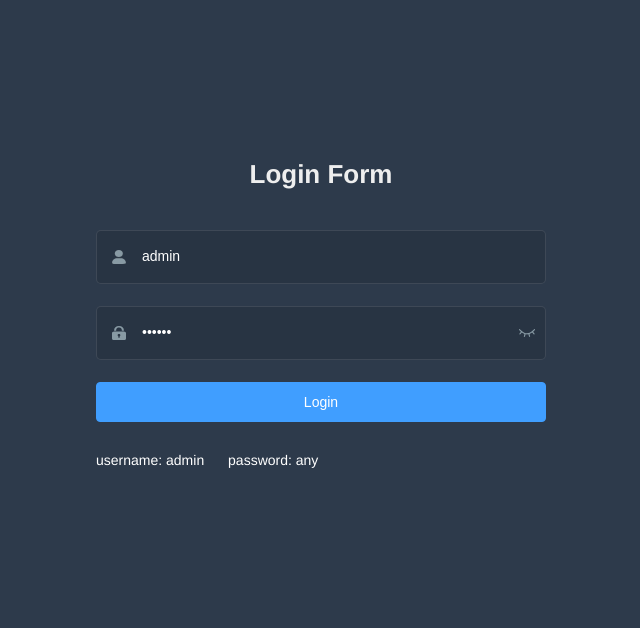
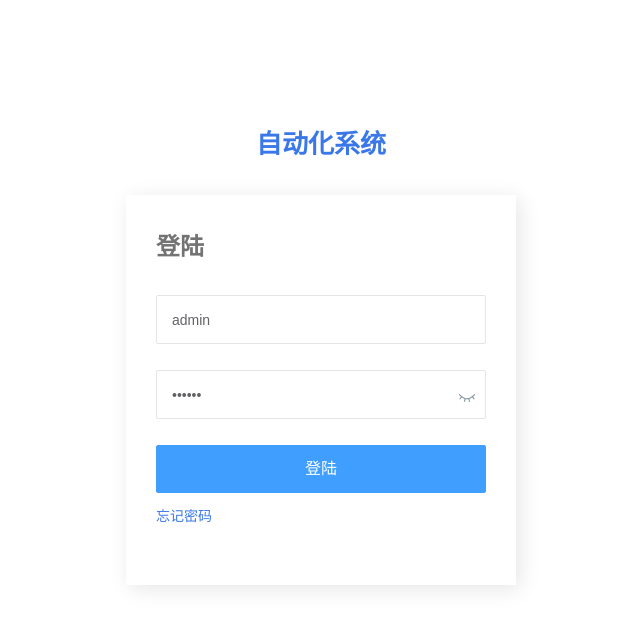
Before and after one commit to wisdom1988/order-template-latest, a Vue app: page /#/login in a window 1280 px wide. Shown: the top 628 px of the page, without its empty margins (319-959 px from the left). Built offline with nearby package versions, Linux system fonts and the light colour scheme.

Commit message:
feat: 登陆模块

```diff
--- a/src/utils/validate.js
+++ b/src/utils/validate.js
@@ -18,3 +18,12 @@ export function validUsername(str) {
   const valid_map = ['admin', 'editor']
   return valid_map.indexOf(str.trim()) >= 0
 }
+
+/**
+ * @param {string} str
+ * @returns {Boolean}
+ */
+export function validMail(str) {
+  const mailReg = /^(\w+((-\w+)|(\.\w+))*)\+\w+((-\w+)|(\.\w+))*\@[A-Za-z0-9]+((\.|-)[A-Za-z0-9]+)*\.[A-Za-z0-9]+$/
+  return mailReg.test(str)
+}
--- a/src/views/login/index.vue
+++ b/src/views/login/index.vue
@@ -3,37 +3,38 @@
     <el-form ref="loginForm" :model="loginForm" :rules="loginRules" class="login-form" auto-complete="on" label-position="left">
 
       <div class="title-container">
-        <h3 class="title">Login Form</h3>
+        <h3 class="title">自动化系统</h3>
       </div>
 
+      <div class="form-container">
+        <h5 v-show="status === 1">登陆</h5>
+        <h5 v-show="status === 2">找回密码</h5>
         <el-form-item prop="username">
-        <span class="svg-container">
+          <!-- <span class="svg-container">
             <svg-icon icon-class="user" />
-        </span>
+          </span> -->
           <el-input
             ref="username"
             v-model="loginForm.username"
-          placeholder="Username"
+            placeholder="用户名称"
             name="username"
             type="text"
             tabindex="1"
-          auto-complete="on"
           />
         </el-form-item>
 
-      <el-form-item prop="password">
-        <span class="svg-container">
+        <el-form-item v-show="status === 1" prop="password">
+          <!-- <span class="svg-container">
             <svg-icon icon-class="password" />
-        </span>
+          </span> -->
           <el-input
             :key="passwordType"
             ref="password"
             v-model="loginForm.password"
             :type="passwordType"
-          placeholder="Password"
+            placeholder="密码"
             name="password"
             tabindex="2"
-          auto-complete="on"
             @keyup.enter.native="handleLogin"
           />
           <span class="show-pwd" @click="showPwd">
@@ -41,11 +42,32 @@
           </span>
         </el-form-item>
 
-      <el-button :loading="loading" type="primary" style="width:100%;margin-bottom:30px;" @click.native.prevent="handleLogin">Login</el-button>
+        <el-form-item v-show="status === 2" prop="usermail">
+          <!-- <span class="svg-container">
+            <svg-icon icon-class="user" />
+          </span> -->
+          <el-input
+            ref="usermail"
+            v-model="loginForm.usermail"
+            placeholder="用户名称"
+            name="usermail"
+            type="text"
+            tabindex="1"
+          />
+        </el-form-item>
 
-      <div class="tips">
+        <el-button :loading="loading" type="primary" style="width:100%;margin-bottom:30px;" @click.native.prevent="handleBtn">
+          {{ btnText }}
+        </el-button>
+
+        <div v-if="status === 1 || status === 2" class="toggleStatus" @click="toggleStatus">
+          {{ status === 1 ? '忘记密码' : '返回登陆' }}
+        </div>
+
+        <!-- <div class="tips">
           <span style="margin-right:20px;">username: admin</span>
           <span> password: any</span>
+        </div> -->
       </div>
 
     </el-form>
@@ -53,37 +75,39 @@
 </template>
 
 <script>
-import { validUsername } from '@/utils/validate'
+import { validUsername, validMail } from '@/utils/validate'
 
 export default {
   name: 'Login',
   data() {
-    const validateUsername = (rule, value, callback) => {
-      if (!validUsername(value)) {
-        callback(new Error('Please enter the correct user name'))
-      } else {
-        callback()
-      }
-    }
-    const validatePassword = (rule, value, callback) => {
-      if (value.length < 6) {
-        callback(new Error('The password can not be less than 6 digits'))
-      } else {
-        callback()
-      }
-    }
     return {
+      status: 1, // 1: 登陆 2: 找回密码 3: 发送邮件成功
       loginForm: {
         username: 'admin',
-        password: '111111'
-      },
-      loginRules: {
-        username: [{ required: true, trigger: 'blur', validator: validateUsername }],
-        password: [{ required: true, trigger: 'blur', validator: validatePassword }]
+        password: '111111',
+        usermail: ''
       },
       loading: false,
       passwordType: 'password',
       redirect: undefined
+    }
+  },
+  computed: {
+    btnText() {
+      if (this.status === 1) {
+        return '登陆'
+      }
+      if (this.status === 2) {
+        return '发送邮件'
+      }
+      return '确定'
+    },
+    loginRules() {
+      return {
+        username: [{ required: true, trigger: 'blur', validator: this.validateUsername }],
+        password: [{ required: this.status === 1, trigger: 'blur', validator: this.validatePassword }],
+        usermail: [{ required: this.status === 2, trigger: 'blur', validator: this.validateMail }]
+      }
     }
   },
   watch: {
@@ -95,6 +119,27 @@ export default {
     }
   },
   methods: {
+    validateUsername(rule, value, callback) {
+      if (!validUsername(value)) {
+        callback(new Error('请输入正确的用户名'))
+      } else {
+        callback()
+      }
+    },
+    validatePassword(rule, value, callback) {
+      if (value.length < 6) {
+        callback(new Error('The password can not be less than 6 digits'))
+      } else {
+        callback()
+      }
+    },
+    validateMail(rule, value, callback) {
+      if (!validMail) {
+        callback(new Error('请输入正确的邮箱'))
+      } else {
+        callback()
+      }
+    },
     showPwd() {
       if (this.passwordType === 'password') {
         this.passwordType = ''
@@ -104,6 +149,14 @@ export default {
       this.$nextTick(() => {
         this.$refs.password.focus()
       })
+    },
+    toggleStatus() {
+      this.status = this.status === 1 ? 2 : 1
+    },
+    handleBtn() {
+      if (this.status === 1) {
+        return this.handleLogin()
+      }
     },
     handleLogin() {
       this.$refs.loginForm.validate(valid => {
@@ -131,13 +184,13 @@ export default {
 
 $bg:#283443;
 $light_gray:#fff;
-$cursor: #fff;
+// $cursor: #fff;
 
-@supports (-webkit-mask: none) and (not (cater-color: $cursor)) {
-  .login-container .el-input input {
-    color: $cursor;
-  }
-}
+// @supports (-webkit-mask: none) and (not (cater-color: $cursor)) {
+//   .login-container .el-input input {
+//     color: $cursor;
+//   }
+// }
 
 /* reset element-ui css */
 .login-container {
@@ -152,44 +205,42 @@ $cursor: #fff;
       -webkit-appearance: none;
       border-radius: 0px;
       padding: 12px 5px 12px 15px;
-      color: $light_gray;
+      // color: $light_gray;
       height: 47px;
-      caret-color: $cursor;
+      // caret-color: $cursor;
 
       &:-webkit-autofill {
         box-shadow: 0 0 0px 1000px $bg inset !important;
-        -webkit-text-fill-color: $cursor !important;
+        // -webkit-text-fill-color: $cursor !important;
       }
     }
   }
 
   .el-form-item {
-    border: 1px solid rgba(255, 255, 255, 0.1);
-    background: rgba(0, 0, 0, 0.1);
-    border-radius: 5px;
+    border: 1px solid #e5e5e5;
+    background: #fff;
+    border-radius: 2px;
     color: #454545;
   }
 }
 </style>
 
 <style lang="scss" scoped>
-$bg:#2d3a4b;
+$bg:#fff;
 $dark_gray:#889aa4;
-$light_gray:#eee;
+$light_gray:#3a78ea;
 
 .login-container {
   min-height: 100%;
   width: 100%;
   background-color: $bg;
-  overflow: hidden;
 
   .login-form {
     position: relative;
-    width: 520px;
+    width: 390px;
     max-width: 100%;
-    padding: 160px 35px 0;
+    padding-top: 130px;
     margin: 0 auto;
-    overflow: hidden;
   }
 
   .tips {
@@ -218,9 +269,41 @@ $light_gray:#eee;
     .title {
       font-size: 26px;
       color: $light_gray;
-      margin: 0px auto 40px auto;
+      margin: 0px auto 35px auto;
       text-align: center;
       font-weight: bold;
+    }
+  }
+
+  .form-container {
+    width: 390px;
+    padding: 38px 30px 60px;
+    box-shadow: 4px 4px 20px 0 rgba(0, 0, 0, .1);
+    h5 {
+      padding: 0;
+      margin: 0;
+      margin-bottom: 35px;
+      font-size: 24px;
+      color: #737373;
+    }
+    .el-form-item {
+      margin-bottom: 26px;
+    }
+    .el-input {
+      input {
+        color: #ddd;
+      }
+    }
+    .el-button {
+      margin-bottom: 15px!important;
+      padding: 15px 0;
+      font-size: 16px;
+      border-radius: 2px;
+    }
+    .toggleStatus {
+      color: $light_gray;
+      font-size: 14px;
+      cursor: pointer;
     }
   }
 
```
Lines whose indentation alone changed are shown as unchanged.
